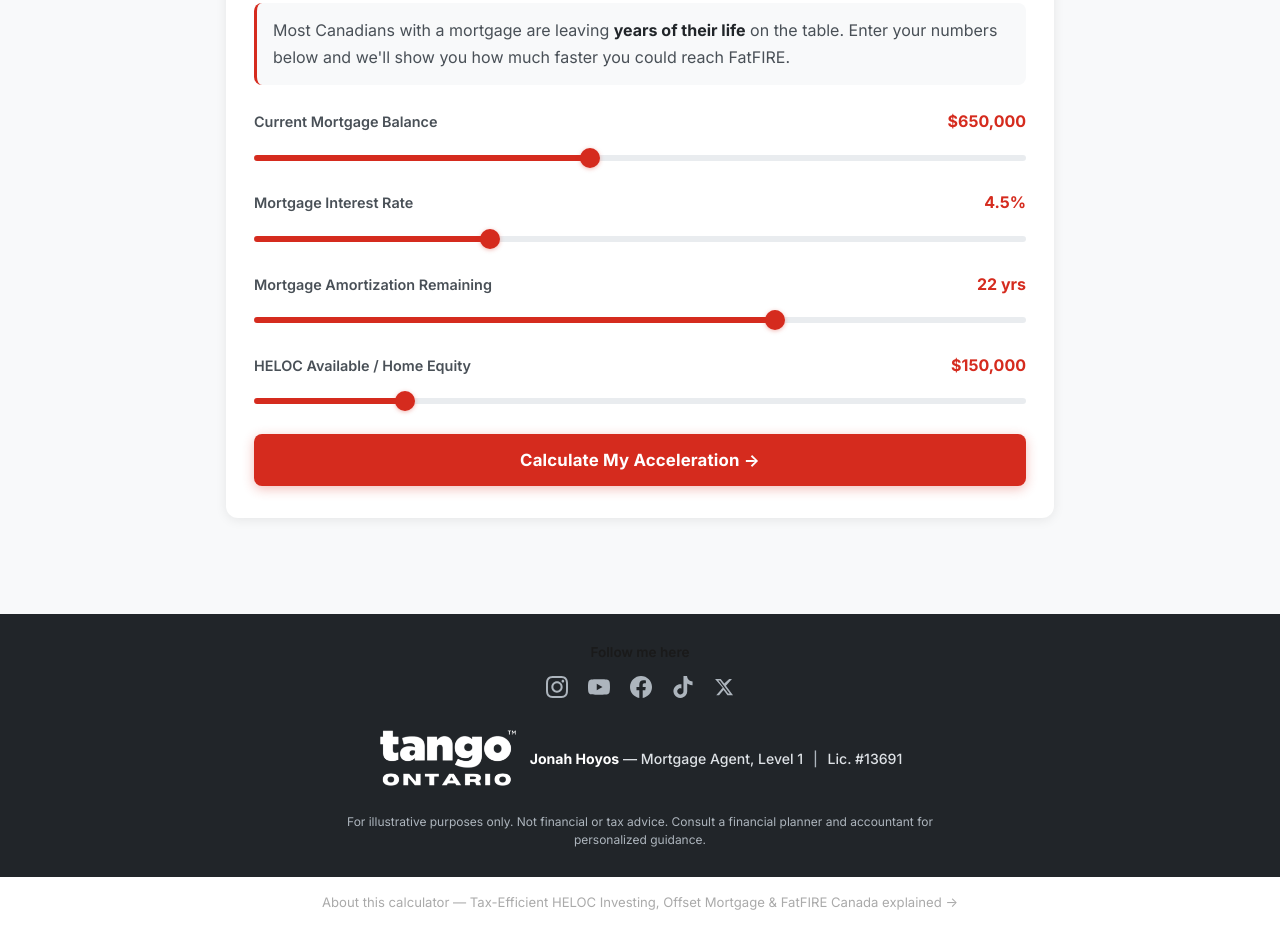
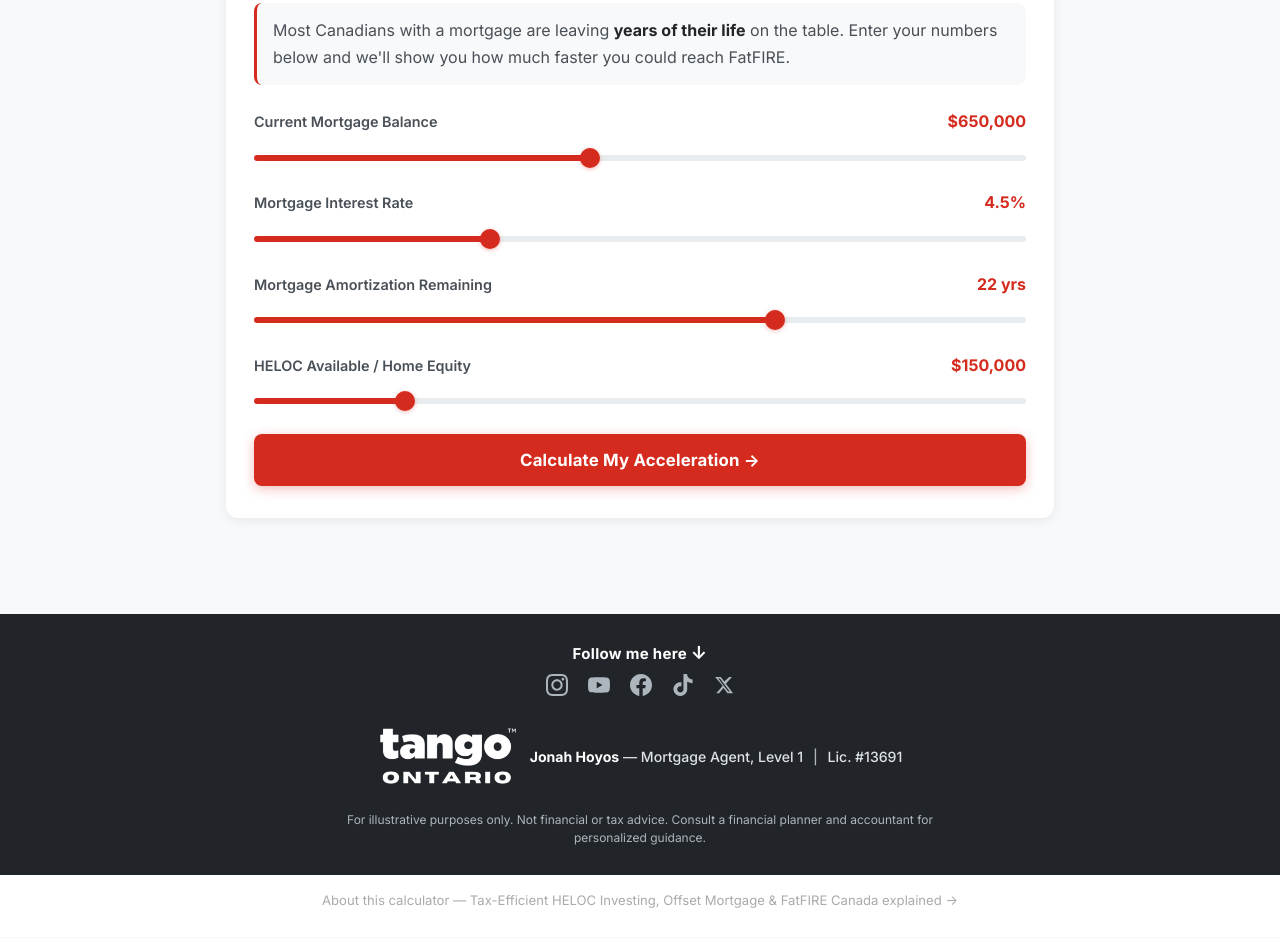
Before and after one commit to jonah-gif/fatfire-calculator, a website: page index.html in a window 1280 px wide. Shown: the part 1468-2406 px from the top of the page. Drawn offline with Linux system fonts and the light colour scheme.

Commit message:
Make 'Follow me here' white + arrow pointing to socials

```diff
--- a/index.html
+++ b/index.html
@@ -542,7 +542,7 @@
 
   <!-- ── Footer ── -->
   <footer class="site-footer">
-    <p class="footer-follow" style="text-align:center;margin:0 0 12px;font-weight:600;color:#1a1a1a;">Follow me here</p>
+    <p class="footer-follow" style="text-align:center;margin:0 0 8px;font-weight:700;color:#ffffff;font-size:15px;letter-spacing:0.3px;">Follow me here <span style="display:inline-block;font-size:18px;line-height:1;">↓</span></p>
     <div class="footer-social">
       <a href="https://www.instagram.com/jonahhoyos" target="_blank" rel="noopener" aria-label="Instagram" class="social-icon">
         <svg width="22" height="22" viewBox="0 0 24 24" fill="currentColor"><path d="M12 2.163c3.204 0 3.584.012 4.85.07 3.252.148 4.771 1.691 4.919 4.919.058 1.265.069 1.645.069 4.849 0 3.205-.012 3.584-.069 4.849-.149 3.225-1.664 4.771-4.919 4.919-1.266.058-1.644.07-4.85.07-3.204 0-3.584-.012-4.849-.07-3.26-.149-4.771-1.699-4.919-4.92-.058-1.265-.07-1.644-.07-4.849 0-3.204.013-3.583.07-4.849.149-3.227 1.664-4.771 4.919-4.919 1.266-.057 1.645-.069 4.849-.069zm0-2.163c-3.259 0-3.667.014-4.947.072-4.358.2-6.78 2.618-6.98 6.98-.059 1.281-.073 1.689-.073 4.948 0 3.259.014 3.668.072 4.948.2 4.358 2.618 6.78 6.98 6.98 1.281.058 1.689.072 4.948.072 3.259 0 3.668-.014 4.948-.072 4.354-.2 6.782-2.618 6.979-6.98.059-1.28.073-1.689.073-4.948 0-3.259-.014-3.667-.072-4.947-.196-4.354-2.617-6.78-6.979-6.98-1.281-.059-1.69-.073-4.949-.073zm0 5.838c-3.403 0-6.162 2.759-6.162 6.162s2.759 6.163 6.162 6.163 6.162-2.759 6.162-6.163c0-3.403-2.759-6.162-6.162-6.162zm0 10.162c-2.209 0-4-1.79-4-4 0-2.209 1.791-4 4-4s4 1.791 4 4c0 2.21-1.791 4-4 4zm6.406-11.845c-.796 0-1.441.645-1.441 1.44s.645 1.44 1.441 1.44c.795 0 1.439-.645 1.439-1.44s-.644-1.44-1.439-1.44z"/></svg>
```
